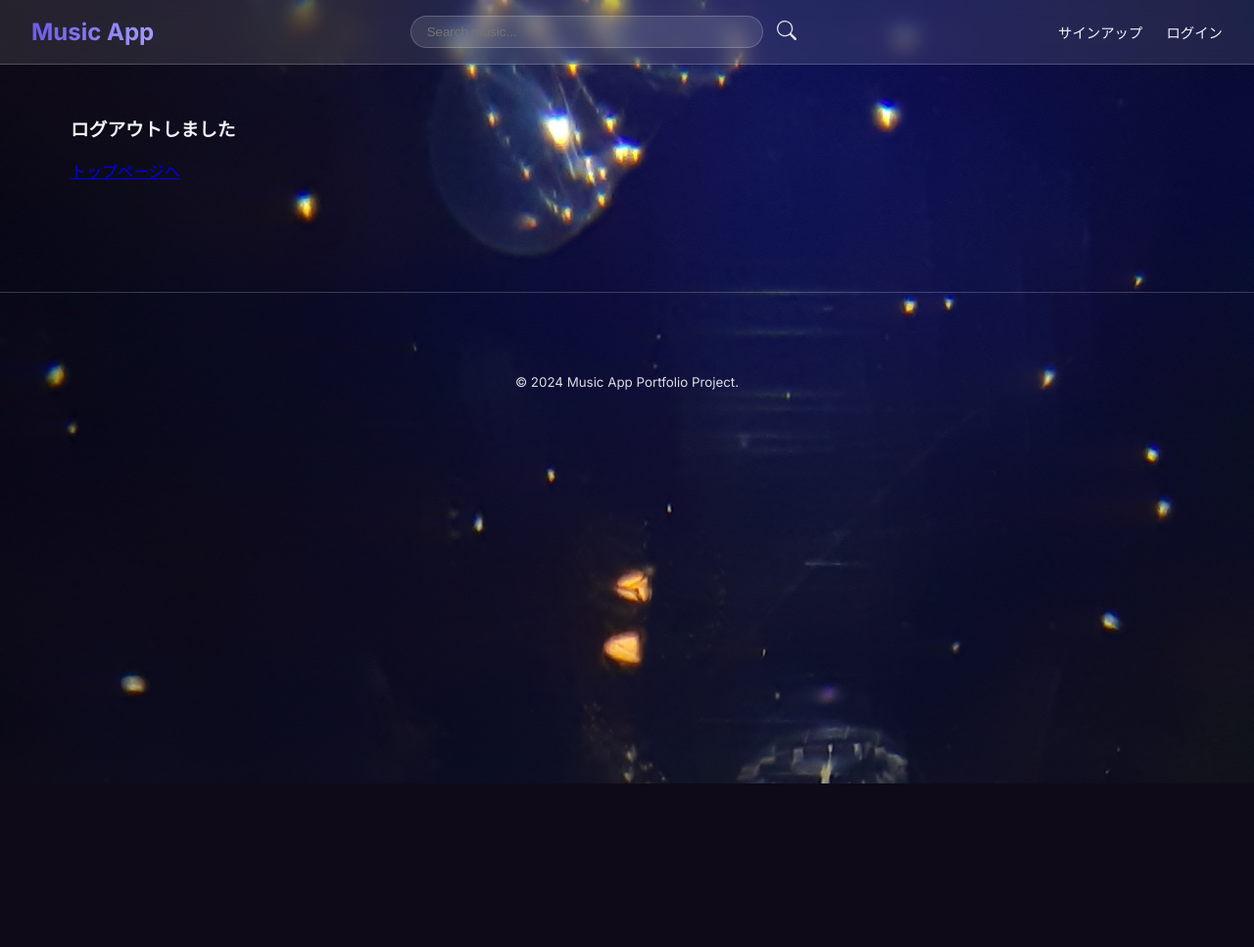
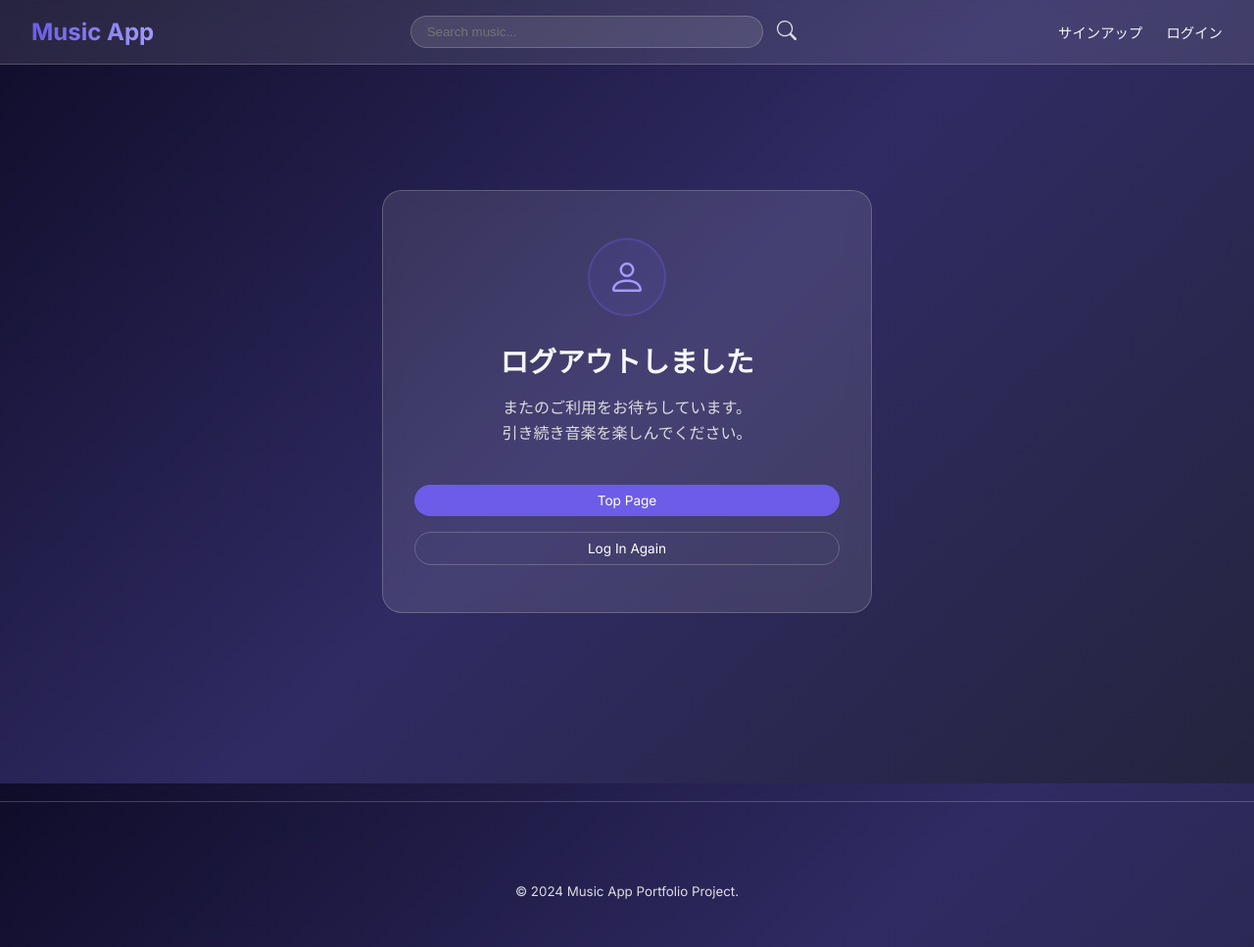
Before and after one commit to Harry3949/Music_app, a Django app: page /logout/ in a window 1280 px wide. Shown: the whole page at 98% size. Before the commit the page ends 800 px from the top, so only its background shows below. Run offline with Django 4.2, Linux system fonts and the light colour scheme.

Commit message:
Update logout.html

```diff
--- a/musicproject/musicapp/templates/logout.html
+++ b/musicproject/musicapp/templates/logout.html
@@ -1,19 +1,30 @@
 {% extends "base.html" %}
 {% load static %}
-{% block title %}Log out{% endblock %}
-    {% block contents %}
-    <style>
-        body {
-            background-image: url("{% static 'image/5505.jpeg' %}");
-            background-size: cover;
-            background-repeat: no-repeat;
-        }
-    </style>
-    <div class="container">
-        <div class="row">
-            <div class="col offset-4 py-4">
-                <h3>ログアウトしました</h3>
-                <p><a href="{% url 'musicapp:index' %}">トップページへ</a></p>
-        </div>
+{% block title %}Logged Out - Music App{% endblock %}
+
+{% block contents %}
+<div style="max-width: 500px; margin: 6rem auto; padding: 3rem 2rem; background: var(--glass-bg); border-radius: 20px; border: 1px solid var(--glass-border); backdrop-filter: blur(10px); text-align: center;">
+    <div style="width: 80px; height: 80px; background: rgba(108, 92, 231, 0.1); border-radius: 50%; display: flex; align-items: center; justify-content: center; margin: 0 auto 1.5rem; border: 2px solid rgba(108, 92, 231, 0.3);">
+        <svg xmlns="http://www.w3.org/2000/svg" width="40" height="40" fill="#a29bfe" viewBox="0 0 16 16">
+            <path d="M8 8a3 3 0 1 0 0-6 3 3 0 0 0 0 6zm2-3a2 2 0 1 1-4 0 2 2 0 0 1 4 0zm4 8c0 1-1 1-1 1H3s-1 0-1-1 1-4 6-4 6 3 6 4zm-1-.004c-.001-.246-.154-.986-.832-1.664C11.516 10.68 10.289 10 8 10c-2.29 0-3.516.68-4.168 1.332-.678.678-.83 1.418-.832 1.664h10z"/>
+        </svg>
     </div>
-    {% endblock %}
+
+    <h2 style="font-size: 1.8rem; font-weight: 700; color: var(--text-light); margin-bottom: 1rem;">
+        ログアウトしました
+    </h2>
+    <p style="color: var(--text-muted); margin-bottom: 2.5rem; line-height: 1.6;">
+        またのご利用をお待ちしています。<br>
+        引き続き音楽を楽しんでください。
+    </p>
+
+    <div style="display: flex; flex-direction: column; gap: 1rem;">
+        <a href="{% url 'musicapp:index' %}" class="btn-view" style="width: 100%; border: none;">
+            Top Page
+        </a>
+        <a href="{% url 'accounts:login' %}" class="btn-view" style="background: transparent; border: 1px solid var(--glass-border); text-decoration: none;">
+            Log In Again
+        </a>
+    </div>
+</div>
+{% endblock %}
```
